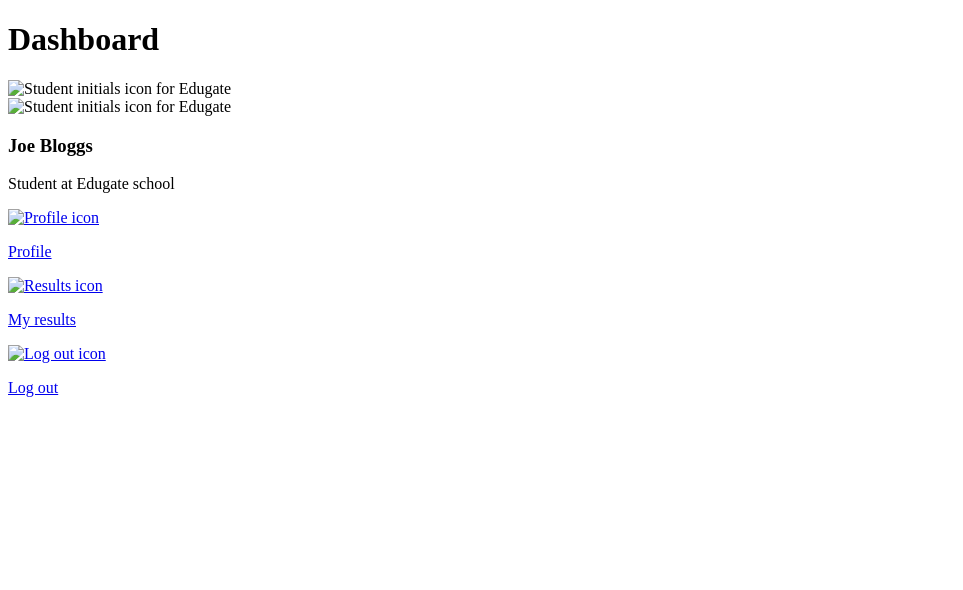
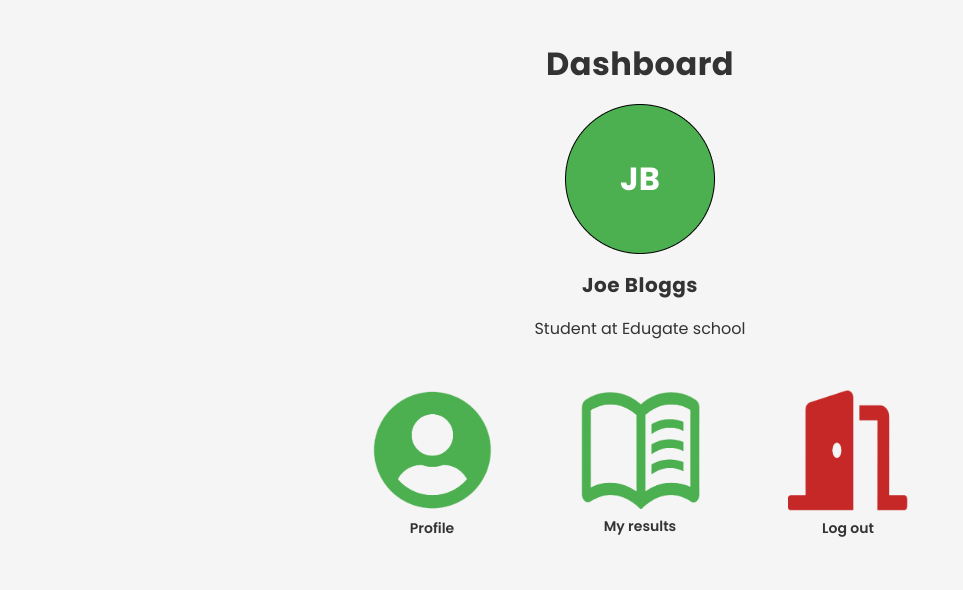
Before and after one commit to NoroffFEU/edu-gate-aug24-pt, a website: page pages/student-dashboard.html in a window 1280 px wide. Shown: the whole page, without its empty margins (0-963 px from the left). Drawn offline with Linux system fonts and the light colour scheme; the site is published under a folder, as on GitHub Pages, so addresses that start at the root find nothing.

Commit message:
fix: renamed image names

```diff
--- a/pages/student-dashboard.html
+++ b/pages/student-dashboard.html
@@ -1,5 +1,6 @@
 <!doctype html>
 <html lang="en">
+
 <head>
   <meta charset="UTF-8" />
   <meta name="viewport" content="width=device-width, initial-scale=1.0" />
@@ -7,44 +8,39 @@
   <link rel="preconnect" href="https://fonts.gstatic.com" crossorigin />
   <link
     href="https://fonts.googleapis.com/css2?family=Poppins:ital,wght@0,100;0,200;0,300;0,400;0,500;0,600;0,700;0,800;0,900;1,100;1,200;1,300;1,400;1,500;1,600;1,700;1,800;1,900&display=swap"
-      rel="stylesheet"
-    />
-    <link rel="stylesheet" href="/css/student-dashboard.css" />
+    rel="stylesheet" />
+  <link rel="stylesheet" href="../css/student-dashboard.css" />
   <title>Student dashboard Edugate</title>
 </head>
+
 <body>
   <main>
     <h1 class="text-center">Dashboard</h1>
     <div class="student-initials-mobile">
-        <img
-          src="/public/img/Student initials mobile.png"
-          alt="Student initials icon for Edugate"
-        />
+      <img src="../public/img/student-initials-mobile.png" alt="Student initials icon for Edugate" />
     </div>
     <div class="student-initials">
-        <img
-          src="/public/img/Student initials.png"
-          alt="Student initials icon for Edugate"
-        />
+      <img src="../public/img/student-initials.png" alt="Student initials icon for Edugate" />
     </div>
     <h3 class="text-center">Joe Bloggs</h3>
     <p class="text-center">Student at Edugate school</p>
     <div class="icon-navigation">
       <a href="#" class="menu-item">
-          <img src="/public/img/profil.png" alt="Profile icon" />
+        <img src="../public/img/profil.png" alt="Profile icon" />
         <p class="text-center">Profile</p>
       </a>
 
       <a href="#" class="menu-item">
-          <img src="/public/img/results.png" alt="Results icon" />
+        <img src="../public/img/results.png" alt="Results icon" />
         <p class="text-center">My results</p>
       </a>
 
       <a href="#" class="menu-item">
-          <img src="/public/img/logout.png" alt="Log out icon" />
+        <img src="../public/img/logout.png" alt="Log out icon" />
         <p class="text-center">Log out</p>
       </a>
     </div>
   </main>
 </body>
+
 </html>
```
Lines whose indentation alone changed are shown as unchanged.
